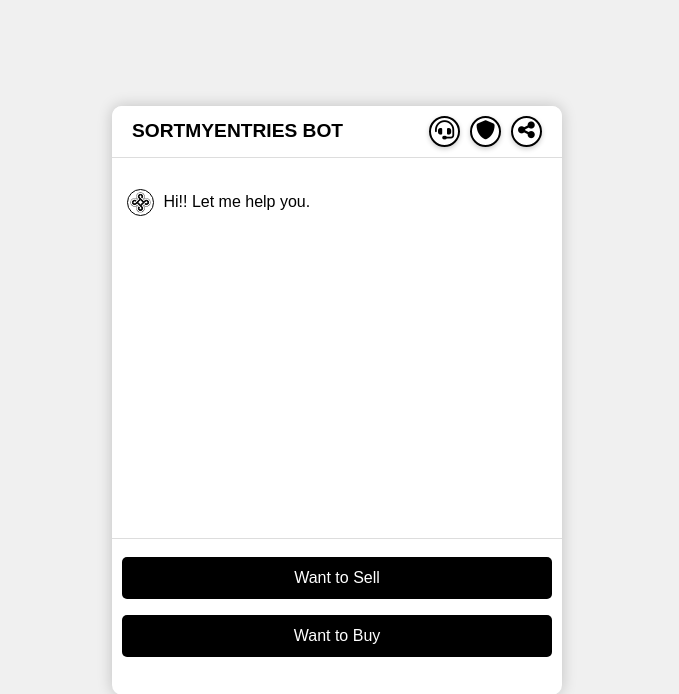
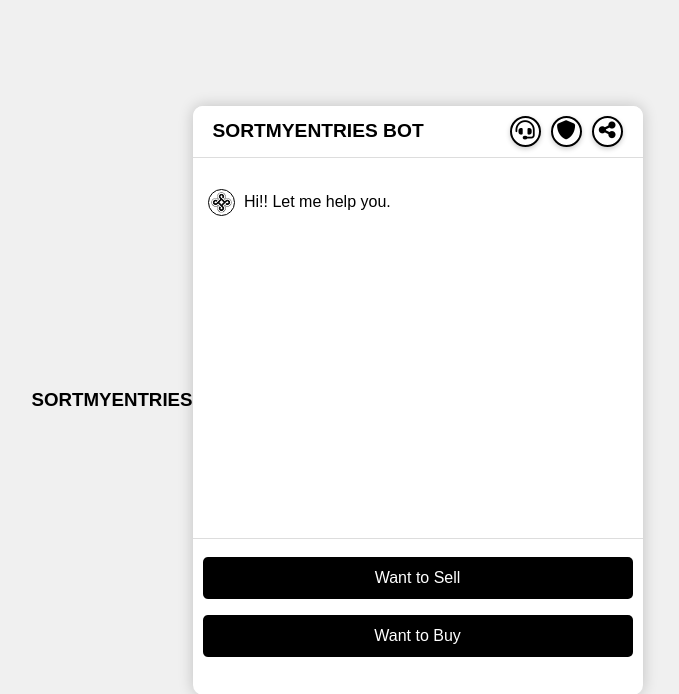
Before and after one commit to vxdnt/ChatBot, a Flask app: page / in a window 1280 px wide. Shown: the top 694 px of the page, without its empty margins (303-982 px from the left). Run offline with Flask 3, Linux system fonts and the light colour scheme.

Commit message:
Update index.html

```diff
--- a/templates/index.html
+++ b/templates/index.html
@@ -21,6 +21,7 @@
   gtag('config', 'G-S3HLE5BZK0');
 </script>
 <body>
+    <h3>SORTMYENTRIES</h3>
     <div class="intro-screen" id="intro-screen">
         <img src="/static/images/logo.jpg" alt="Logo" class="logo">
         <h4>SORTMYENTRIES</h4>
```
